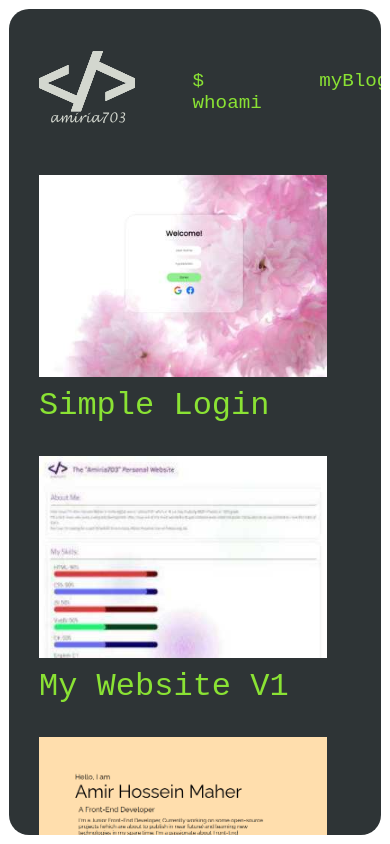
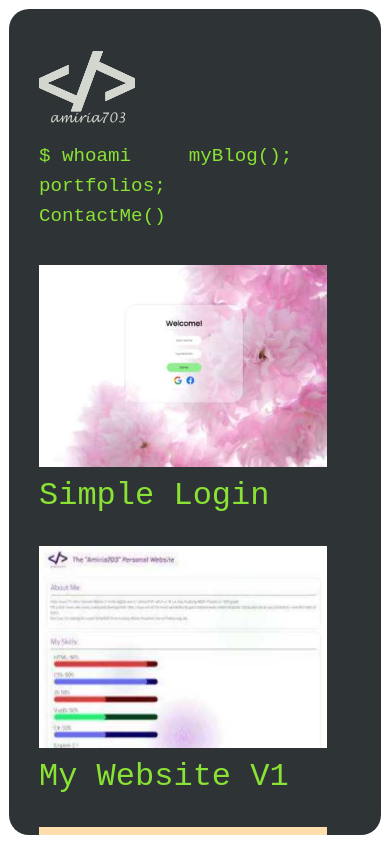
Before and after one commit to amiria703/my-website, a Nuxt app: page /portfolios in a window 390 px wide. Built offline with nearby package versions, Linux system fonts and the light colour scheme.

Commit message:
Make site responsive.

```diff
--- a/app.vue
+++ b/app.vue
@@ -50,6 +50,10 @@ body {
 
 .root {
   position: absolute;
+  top: 0;
+  bottom: 0;
+  right: 0;
+  left: 0;
   display: flex;
   flex-direction: column;
   justify-content: space-between;
@@ -59,8 +63,6 @@ body {
   background: var(--background-color);
   color: var(--text-color);
   padding: 30px;
-  width: -webkit-fill-available;
-  height: -webkit-fill-available;
   overflow-y: auto;
   padding-top: 0;
 }
@@ -74,6 +76,10 @@ header {
   background: var(--background-color);
   margin-top: 30px;
   margin-bottom: 30px;
+  flex-wrap: wrap;
+  justify-content: space-between;
+  flex-direction: row;
+  align-items: center;
 }
 
 header img {
@@ -85,10 +91,12 @@ header img {
 header div {
   display: flex;
   font-size: 0.6em;
+  flex-wrap: wrap;
 }
 
 header div > span {
-  margin-left: 3em;
+  margin-right: 3em;
+  margin-bottom: 0.5rem;
 }
 
 a {
--- a/pages/index.vue
+++ b/pages/index.vue
@@ -32,7 +32,7 @@ function typingBlink() {
 /*
   Typewriter functionality:
 */
-const typeList = ref(["amiria703", "Amir Hossein Maher", "a Junior Web Developer", "a solo developer", "a Developix lover", "an open-source lover", "a programmer", "a Swiftie", "a music lover", "a student", "a boy"]);
+const typeList = ref(["amiria703", "Amir Hossein Maher", "a Junior Web Developer", "a solo developer", "an open-source lover", "a programmer", "a Swiftie", "a music lover", "a student", "a lover", "a brother", "a boy"]);
 const typeWriter = ref(null);
 
 async function typeWord(word) {
```
